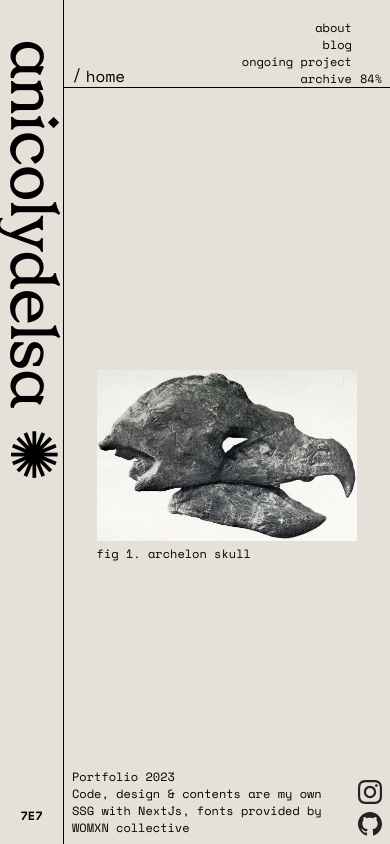
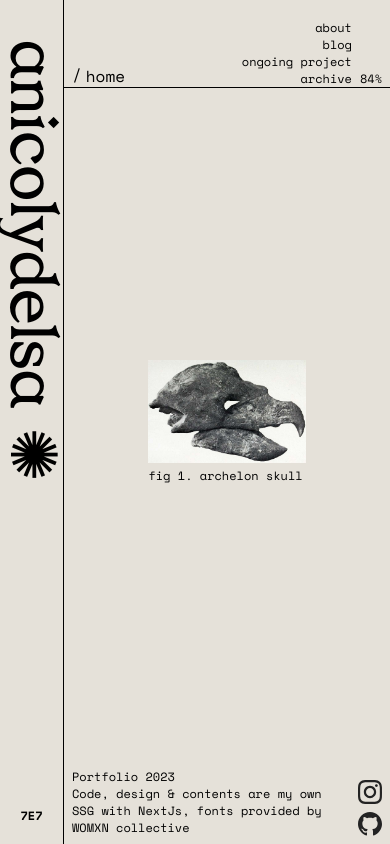
Before and after one commit to sparky-raccoon/portfolio, a Next.js app: page / in a window 390 px wide. Built offline with nearby package versions, Linux system fonts and the light colour scheme.

Commit message:
fix: improve archelon skull responsiveness & restrain window height

```diff
--- a/src/pages/index.tsx
+++ b/src/pages/index.tsx
@@ -21,7 +21,7 @@ export default function Home() {
           <div className={styles.commonImage}><Image src={underSeasJpg} alt="Under seas monster" priority /></div>
           <div className={styles.commonText}>
             <Heading isFake>anicolydelsa ✺</Heading>
-            <span>7E7</span>
+            <span className={styles.hexaYear}>7E7</span>
           </div>
         </div>
         <div className={styles.pageSection}>
@@ -44,13 +44,15 @@ export default function Home() {
               </div>
             </header>
           <main className={styles.main}>
-            <figure className={styles.homeFigure}>
-              <Image src={archelonJpg} alt="Archelon skull" priority />
-              <figcaption>fig 1. archelon skull</figcaption>
-            </figure>
+            <div className={styles.homeFigureWrapper}>
+              <figure className={styles.homeFigure}>
+                <Image src={archelonJpg} alt="Archelon skull" priority />
+                <figcaption>fig 1. archelon skull</figcaption>
+              </figure>
+            </div>
           </main>
           <footer className={styles.footer}>
-            <p>
+            <p className={styles.credits}>
               Portfolio 2023<br />
               Code, design & contents are my own<br />
               SSG with NextJs, fonts provided by WOMXN collective
--- a/src/styles/Home.module.css
+++ b/src/styles/Home.module.css
@@ -1,8 +1,10 @@
 .wrapper {
   display: flex;
   height: 100vh;
+  min-height: 700px;
 
   --header-height: 88px;
+  --footer-height: var(--header-height);
   --common-img-width: 328px;
   --common-text-width: 128px;
   --common-text-width-xs: 64px;
@@ -10,10 +12,10 @@
 
 .main {
   margin-top: 88px;
-  height: calc(100% - var(--header-height));
+  height: calc(100% - var(--header-height) - var(--footer-height));
+  padding: 32px;
   display: flex;
   justify-content: center;
-  align-items: center;
 }
 
 .header {
@@ -106,8 +108,16 @@
   position: relative;
 }
 
+.homeFigureWrapper {
+  display: flex;
+  width: auto;
+  height: auto;
+  justify-content: center;
+  align-items: center;
+}
+
 .homeFigure {
-  width: 80%;
+  width: 60%;
 }
 
 .homeFigure img {
@@ -121,7 +131,14 @@
   position: absolute;
   bottom: 0;
   width: 100%;
+  height: var(--footer-height);
   padding: 8px;
+}
+
+.credits {
+  display: flex;
+  justify-content: flex-end;
+  flex-direction: column;
 }
 
 .externalLinks {
@@ -136,6 +153,12 @@
 
 .externalLinks *:first-child {
   margin-right: 8px;
+}
+
+@media (max-height: 549px) {
+  .hexaYear {
+    visibility: hidden;
+  }
 }
 
 @media (max-width: 1000px) {
```
